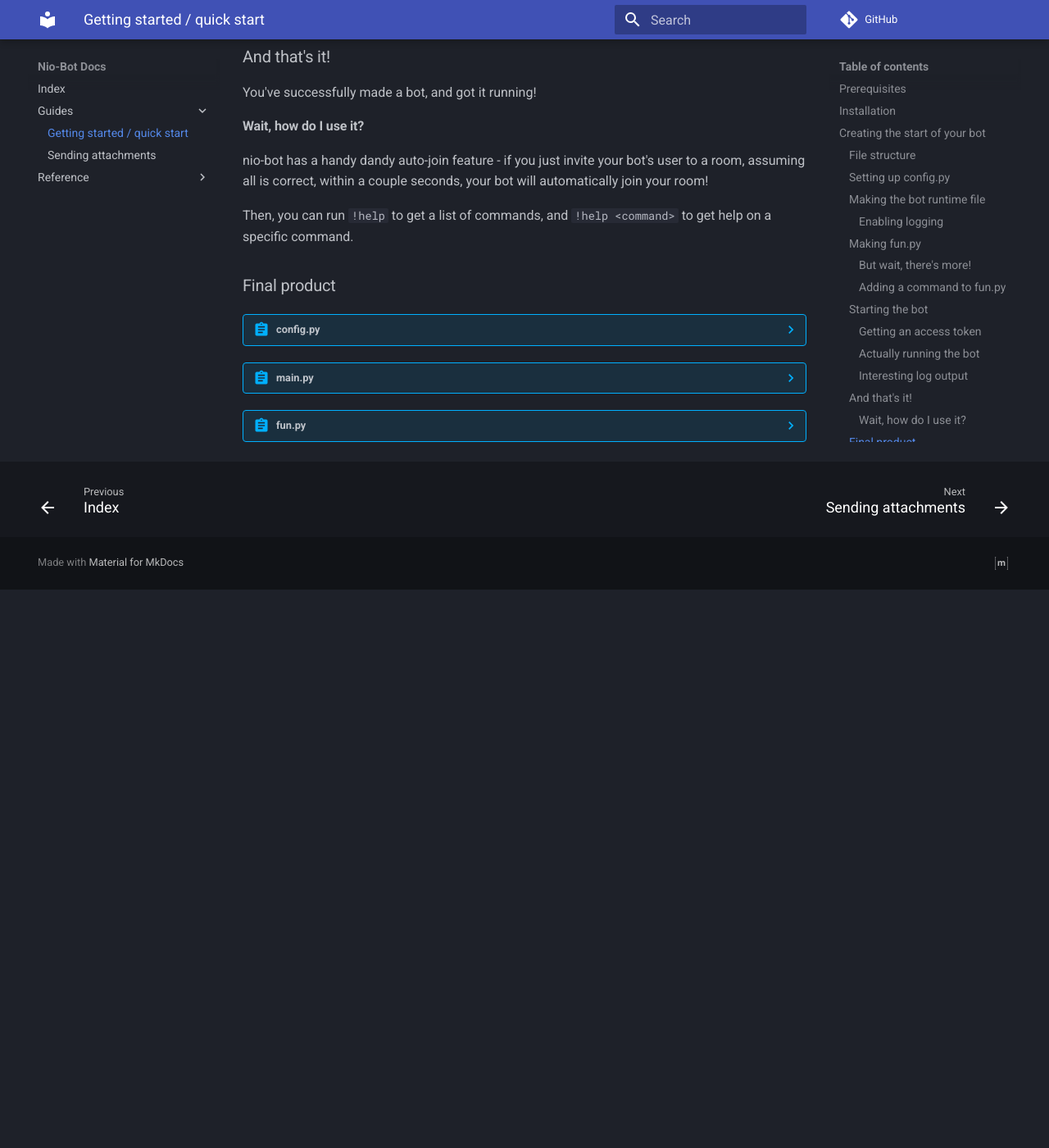
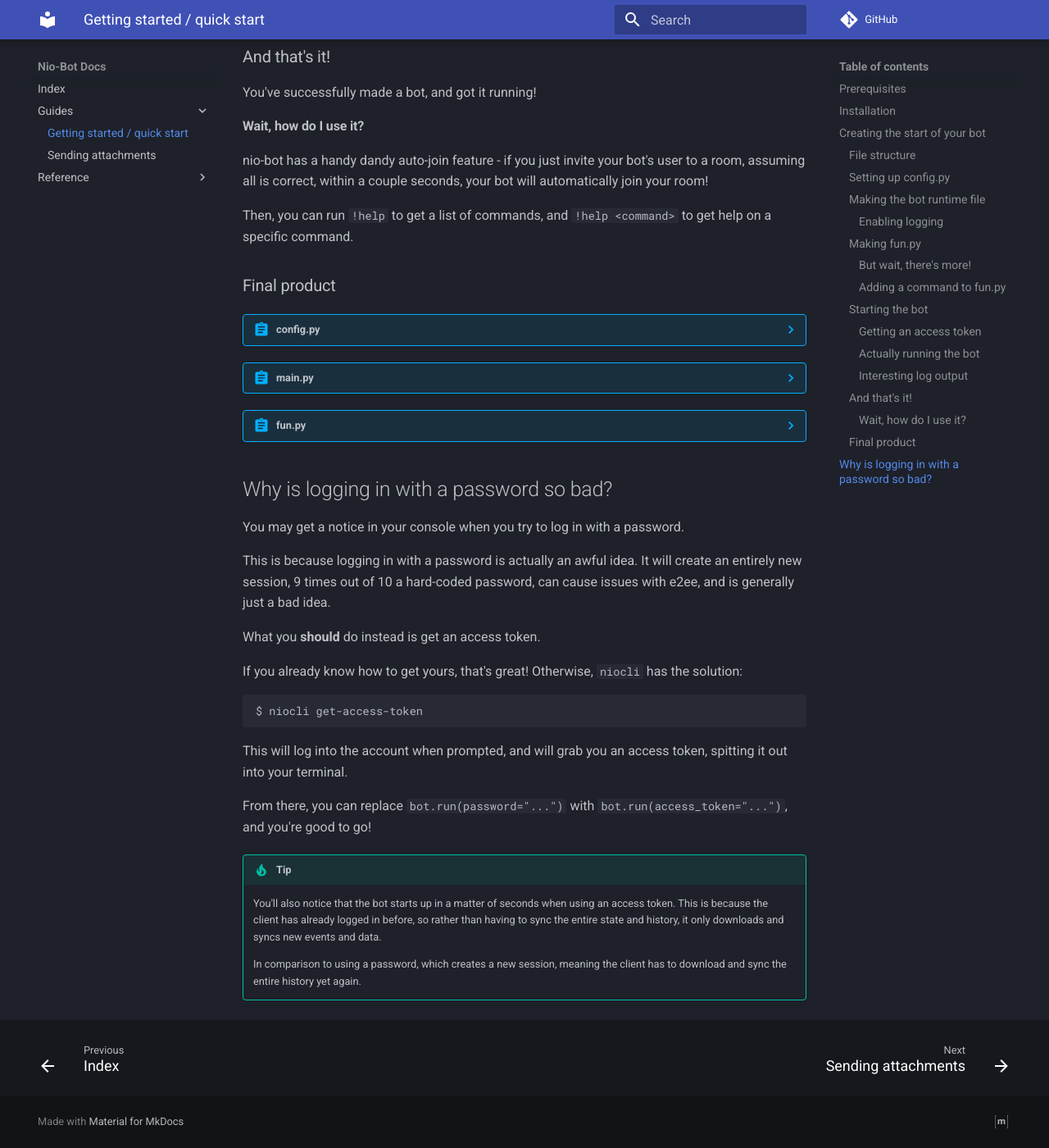
Before and after one commit to nexy7574/nio-bot, an MkDocs documentation site: the page built from docs/guides/getting-started.md, in a window 1280 px wide and 1400 px high, scrolled down 6846 px. Shown: the whole window at 82% size. Built offline with MkDocs 1.6.1 and Material for MkDocs 9.7.7, drawn with Linux system fonts in a browser that asks for light colours; comment, search, counter and statistics services are not loaded; before the commit the page ends 7565 px from its top, so only the background shows below that.

````diff
--- a/docs/guides/getting-started.md
+++ b/docs/guides/getting-started.md
@@ -344,3 +344,31 @@
         async def hello(self, ctx):
             await ctx.reply("Hello %s!" % ctx.event.sender)
     ```
+
+## Why is logging in with a password so bad?
+
+You may get a notice in your console when you try to log in with a password.
+
+This is because logging in with a password is actually an awful idea.
+It will create an entirely new session, 9 times out of 10 a hard-coded password, can cause issues with e2ee, and is
+generally just a bad idea.
+
+What you **should** do instead is get an access token.
+
+If you already know how to get yours, that's great! Otherwise, `niocli` has the solution:
+
+```bash
+$ niocli get-access-token
+```
+
+This will log into the account when prompted, and will grab you an access token, spitting it out into your terminal.
+
+From there, you can replace `bot.run(password="...")` with `bot.run(access_token="...")`, and you're good to go!
+
+!!! tip
+    You'll also notice that the bot starts up in a matter of seconds when using an access token.
+    This is because the client has already logged in before, so rather than having to sync the entire state and history,
+    it only downloads and syncs new events and data.
+
+    In comparison to using a password, which creates a new session, meaning the client has to download and sync the
+    entire history yet again.
````
Also changed, not shown: 2 other files.
